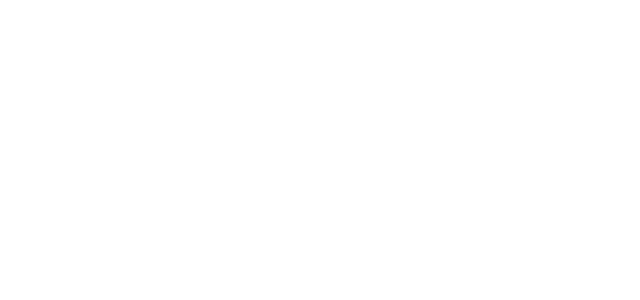
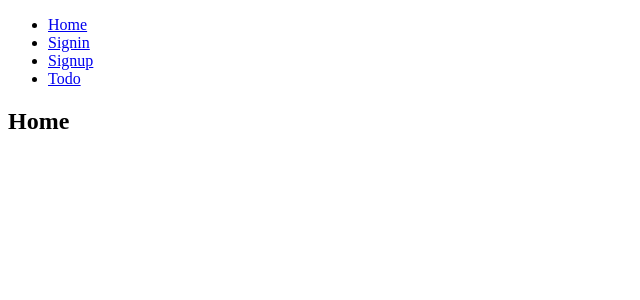
Before and after one commit to DoctorK4/wanted-pre-onboarding-frontend, a React (Create React App) app: page / in a window 1280 px wide. Before the commit this address had no page. Shown: the top 300 px of the page, without its empty margins (0-640 px from the left). Built offline with nearby package versions, Linux system fonts and the light colour scheme.

Commit message:
[settings] home, NotFound 컴포넌트 생성 및 라우팅 설정 #26 #27

```diff
--- a/src/App.jsx
+++ b/src/App.jsx
@@ -1,16 +1,38 @@
+import { BrowserRouter, Routes, Route, Link, Navigate } from "react-router-dom";
+import Home from './pages/home';
 import SignIn from './pages/signIn';
 import SignUp from './pages/signUp';
 import ToDo from './pages/toDo';
-import { BrowserRouter, Routes, Route } from "react-router-dom";
+import NotFound from './pages/notFound';
 
 function App() {
+  const token = localStorage.getItem('token');
+
   return (
     <div className="App">
       <BrowserRouter>
+        <nav>
+          <ul>
+            <li>
+              <Link to="/">Home</Link>
+            </li>
+            <li>
+              <Link to="/signin">Signin</Link>
+            </li>
+            <li>
+              <Link to="/signup">Signup</Link>
+            </li>
+            <li>
+              <Link to="/todo">Todo</Link>
+            </li>
+          </ul>
+        </nav>
         <Routes>
-          <Route path="/signup" element={<SignUp />}></Route>
-          <Route path="/signin" element={<SignIn />}></Route>
-          <Route path="/todo" element={<ToDo />}></Route>
+          <Route path="/" element={<Home />}></Route>
+          <Route path="/signup" element={ token ? <Navigate to="/todo"/> : <SignUp />}></Route>
+          <Route path="/signin" element={ token ? <Navigate to="/todo"/> : <SignIn />}></Route>
+          <Route path="/todo" element={!token ? <Navigate to="/signin"/> : <ToDo />}></Route>
+          <Route path="*" element={<NotFound />}></Route>
         </Routes>
       </BrowserRouter>
     </div>
--- /dev/null
+++ b/src/pages/home.jsx
@@ -0,0 +1,11 @@
+
+
+export default function Home() {
+  return (
+    <>
+      <h2>
+        Home
+      </h2>
+    </>
+  )
+}
--- /dev/null
+++ b/src/pages/notFound.jsx
@@ -0,0 +1,8 @@
+
+export default function NotFound() {
+  return (
+    <>
+      <p>Can't not found page</p>
+    </>
+  )
+}
```
